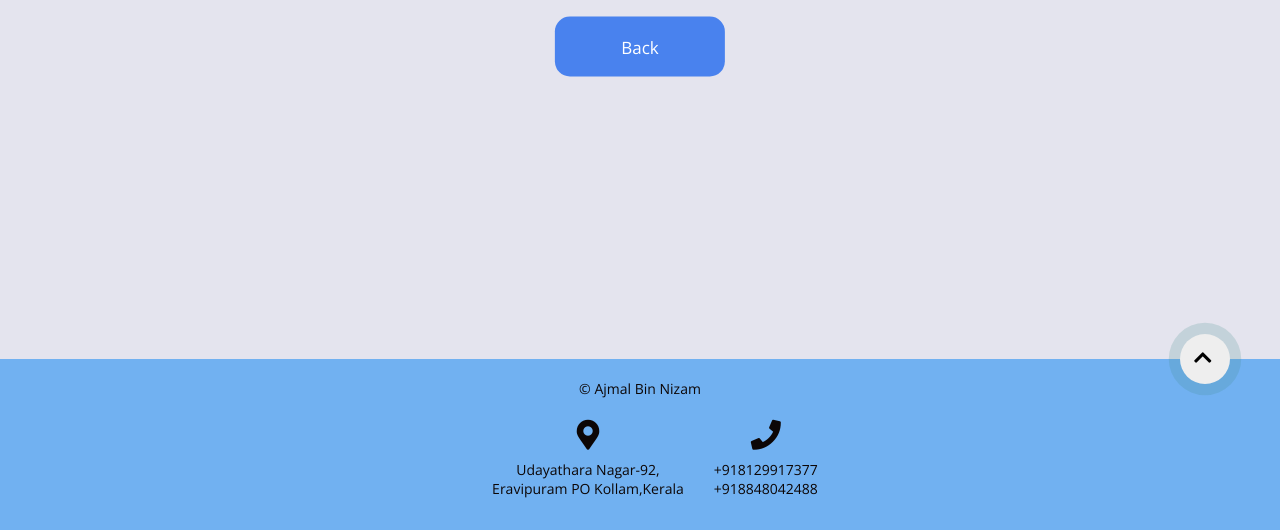
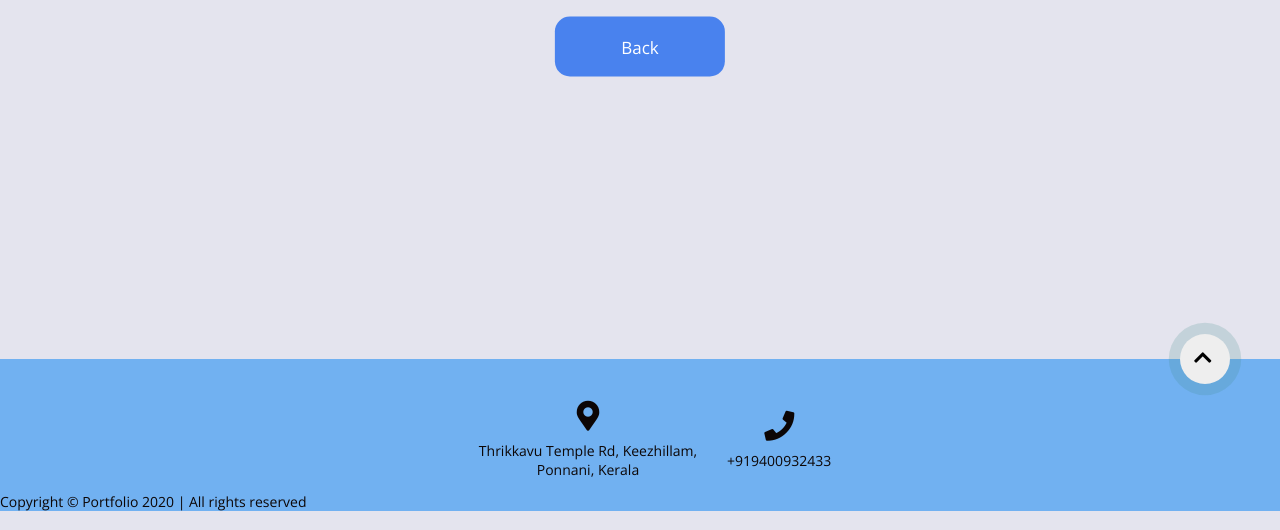
Before and after one commit to mohamedmarzuq5/mohamedmarzuq5.github.io, a plain HTML site: page thankyou.html in a window 1280 px wide. Shown: the part 441-971 px from the top of the page. Drawn offline with nearby package versions, Linux system fonts and the light colour scheme.

Commit message:
Update thankyou.html
Footer updated

```diff
--- a/thankyou.html
+++ b/thankyou.html
@@ -94,46 +94,40 @@
         </header>
 
 
-        <footer class="copyright"><a href="index.html">
+        <footer class="copyright"><a href="#landingpage">
             <div id="up" class="up">
-                <i class="fas fa-chevron-up">
-                </i>
-                 </a>
-
+                <i class="fas fa-chevron-up"></i></a>
             </div>
-            <div class="aju">
-                <p>&copy; Ajmal Bin Nizam</p>
+            <div class="copyrightmohd">
+                <p class="copyrightmohd1"> Copyright © Portfolio 2020 | All rights reserved</p>
             </div>
 
-            <div class="col-lg-12-sm-12-md-12" ></div>
-                <!-- <p>&copy; Ajmal Bin Nizam</p> -->
+            <div class="col-lg-12-sm-12-md-12"></div>
+            <!-- <p>&copy; Mohamed Marzuq</p> -->
             <div class="footer">
                 <ul class="nav-list">
                     <li>
                         <div class="iconl">
-                                <a target="_blank" href="https://goo.gl/maps/8pJcrSAWAefVkRF48" class="icon-link">
-                                    <i class="fas fa-map-marker-alt" ></i> <p> Udayathara Nagar-92,<br> Eravipuram PO Kollam,Kerala</p></a>
+                            <a target="_blank" href="https://goo.gl/maps/goBDg4dHvLu9bMKa6" class="icon-link">
+                                <i class="fas fa-map-marker-alt"></i>
+                                <p> Thrikkavu Temple Rd, Keezhillam,<br> Ponnani, Kerala</p>
+                            </a>
 
                         </div>
                     </li>
                     <li>
                         <div class="iconp">
-                                <a target="_blank" href="tel:+918129917377" class="icon-link">
-                                    <i class="fa fa-phone"></i>  <p>+918129917377
-                                <br>
-                                    </p></a>
-                                    <p>
-                                    <a href="tel:+918848042488">+918848042488</a>
-                                </p>
+                            <a target="_blank" href="tel:+919400932433" class="icon-link">
+                                <i class="fa fa-phone"></i>
+                                <p>+919400932433</p>
+                            </a>
+
                         </div>
                     </li>
                     <li>
 
                     </li>
                 </ul>
-
-                </div>
-
 
             </div>
     </footer>
```
Lines whose indentation alone changed are shown as unchanged.
